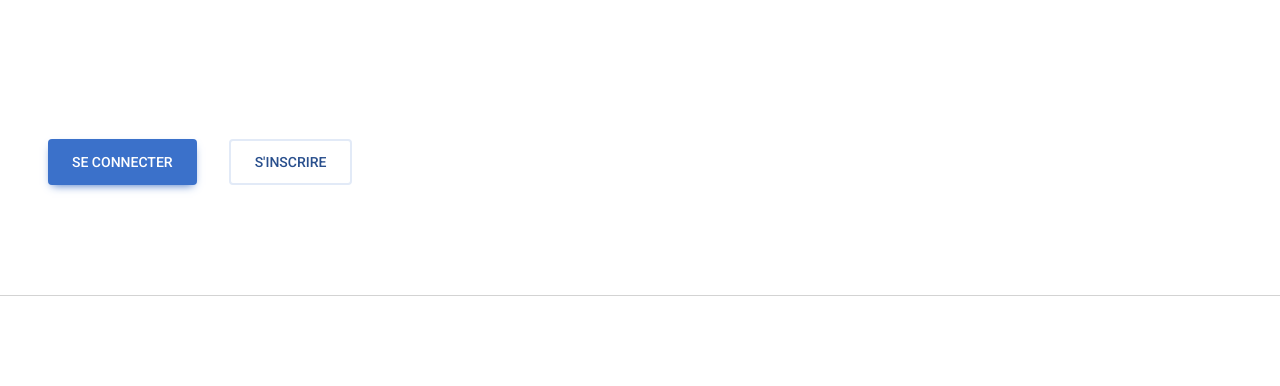
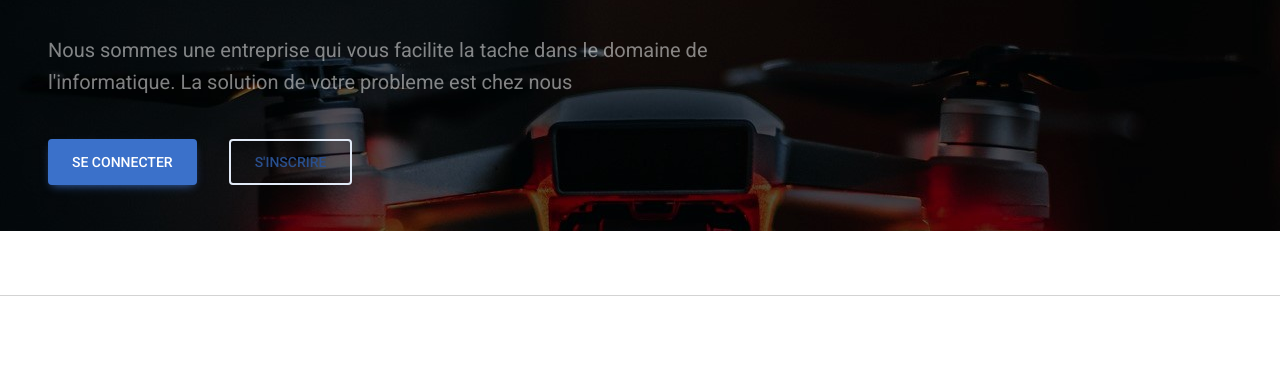
Before and after one commit to Djeferly/Simplicity1, a website: page index.html in a window 1280 px wide. Shown: the part 266-652 px from the top of the page. Drawn offline with Linux system fonts and the light colour scheme.

Commit message:
Add files via upload

```diff
--- a/style.css
+++ b/style.css
@@ -3,9 +3,13 @@
 }
 */
 
-.html{
-    float: left;
-}
 .html2{
     text-align: justify;
 }
+
+.sp{
+    background: url('drone.jpg');
+    background-repeat: none;
+
+
+}
```
